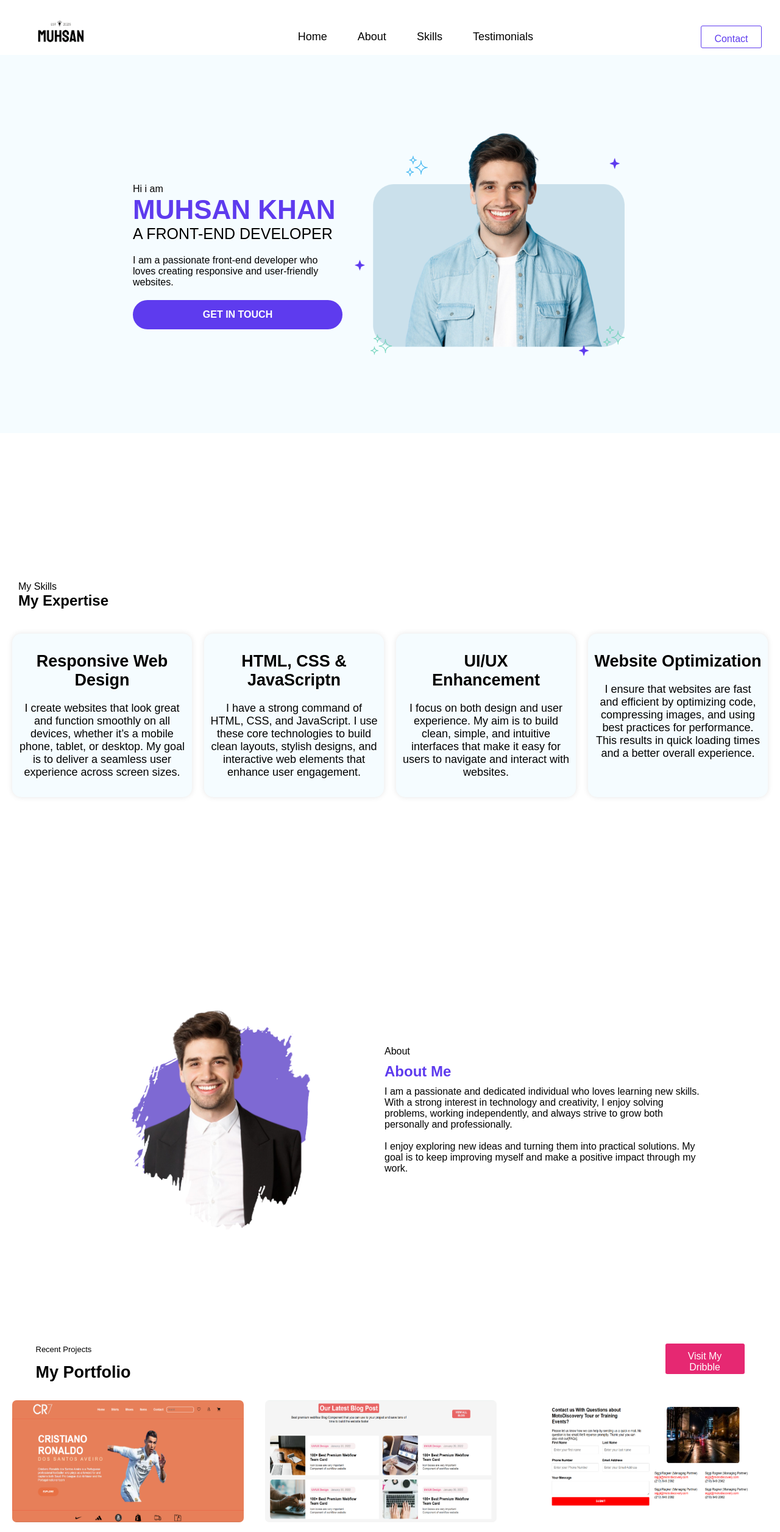
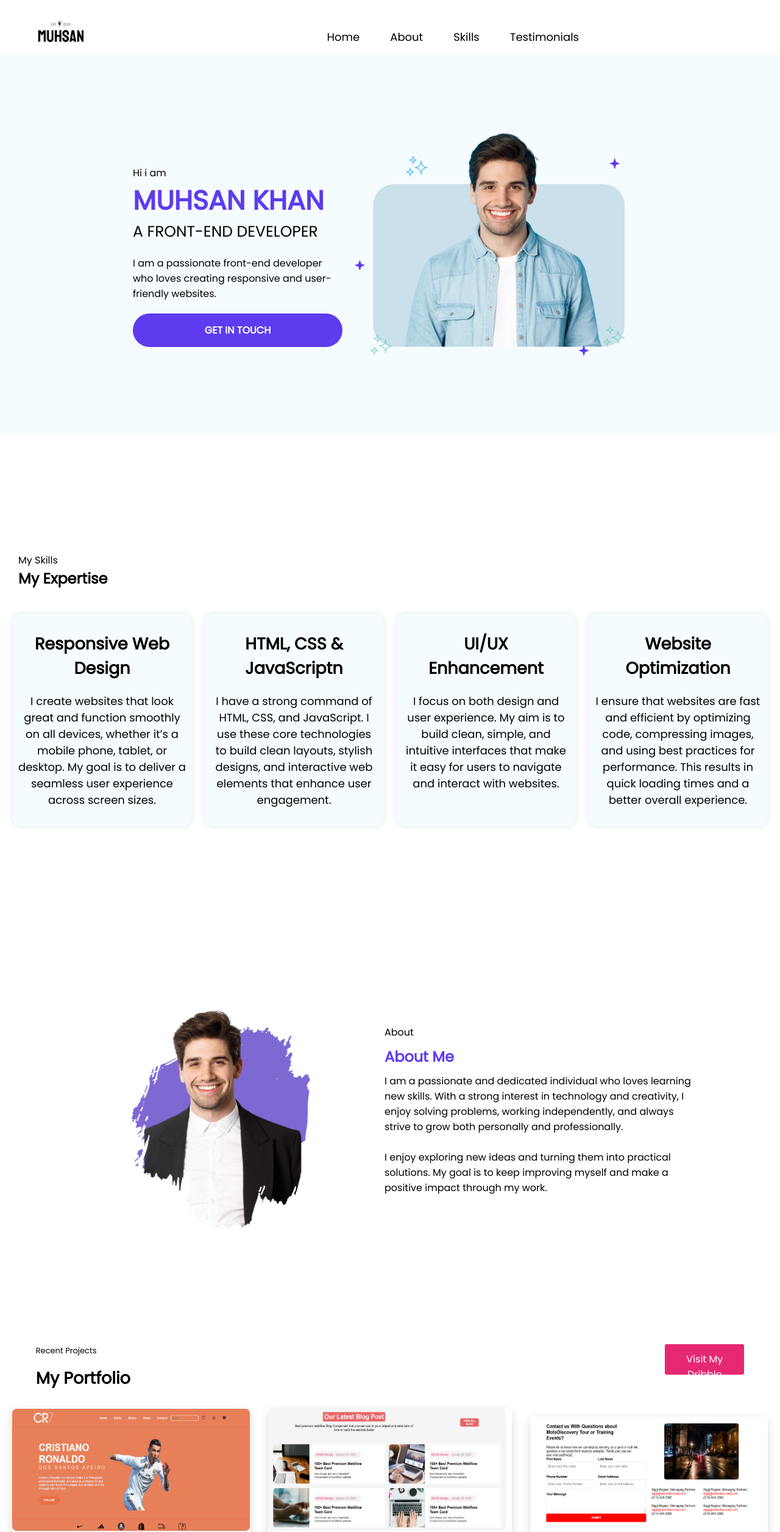
Before and after one commit to mohsinkhan030m/AXOON_FD_5, a plain HTML site: page index.html in a window 1280 px wide. Shown: the top 2512 px of the page at 61% size. Drawn offline with Linux system fonts and the light colour scheme.

Commit message:
Updated responsive design and hamburger menu

```diff
--- a/index.html
+++ b/index.html
@@ -3,6 +3,10 @@
   <head>
     <meta name="viewport" content="width=device-width, initial-scale=1.0" />
     <link rel="stylesheet" href="style.css" />
+    <link
+      href="https://fonts.googleapis.com/css2?family=Poppins&display=swap"
+      rel="stylesheet"
+    />
   </head>
   <body>
     <header>
@@ -15,19 +19,16 @@
       <nav>
         <div class="menu-wraper" id="menu">
           <ul>
-            <li><a href="#">Home</a></li>
-            <li><a href="#">About</a></li>
-            <li><a href="#">Skills</a></li>
-            <li><a href="#">Testimonials</a></li>
+            <li><a href="#home">Home</a></li>
+            <li><a href="#about">About</a></li>
+            <li><a href="#skills">Skills</a></li>
+            <li><a href="#Testimonials">Testimonials</a></li>
           </ul>
         </div>
       </nav>
-      <div class="btn-div">
-        <button><a href="#">Contact</a></button>
-      </div>
     </header>
     <!--section 01 -->
-    <section class="section-01">
+    <section class="section-01" id="home">
       <div class="content-left">
         <p class="uper-pera">Hi i am</p>
         <h1>Muhsan Khan</h1>
@@ -44,7 +45,7 @@
     </section>
 
     <!-- Section 02 -->
-    <section class="section-02">
+    <section class="section-02" id="about">
       <div class="section-02-heading">
         <p>My Skills</p>
         <h1>My Expertise</h1>
@@ -86,7 +87,7 @@
     </section>
 
     <!-- Section 03 -->
-    <section class="section-03">
+    <section class="section-03" id="skills">
       <div class="sec03-content-left">
         <img src="section-03.png" alt="" class="hero-image" />
       </div>
@@ -104,7 +105,7 @@
         </p>
       </div>
     </section>
-    <section class="section-04">
+    <section class="section-04" id="Testimonials">
       <div class="h-div">
         <div class="pera-div">
           <p>Recent Projects</p>
@@ -132,7 +133,6 @@
             I designed a fully responsive blog section using HTML and CSS,
             ensuring it looks great on all devices. The layout is clean and
             user-friendly, making it easy to read and navigate through blog
-            posts.
           </p>
           <button><a href="#">Veiw in Dribble</a></button>
         </div>
--- a/style.css
+++ b/style.css
@@ -1,6 +1,6 @@
  * {
    margin: 0;
-   font-family: sans-serif;
+    font-family: 'Poppins', sans-serif;
    box-sizing: border-box;
  }
 
@@ -68,6 +68,7 @@
    display: flex;
    justify-content: center;
    align-items: center;
+   margin-right: 300px;
  }
 
  .menu-wraper ul {
@@ -310,7 +311,7 @@
  }
 
  .pg-img {
-   width: 380px;
+   width: 390px;
    height: 200px;
    border-radius: 7px;
  }
@@ -318,6 +319,8 @@
  .sec04-pg {
    border-top-left-radius: 7px;
    border-top-right-radius: 7px;
+   box-shadow: 0px 5.33px 16px 0px #00000026;
+   background: #FFFFFF;
    transition: transform 0.3s ease, box-shadow 0.3s ease;
  }
 
@@ -656,6 +659,7 @@ footer {
 
   .menu-wraper.show {
     display: flex;
+    padding-right: 100px;
   }
 
   .menu-wraper ul {
@@ -663,18 +667,6 @@ footer {
     gap: 20px;
     text-align: center;
   }
-
-  .btn-div {
-    width: 100%;
-    text-align: center;
-    margin-top: 10px;
-  }
-
-  .btn-div button {
-    width: 90%;
-    max-width: 200px;
-  }
-
   .logo-img {
     max-width: 80px;
   }
```
